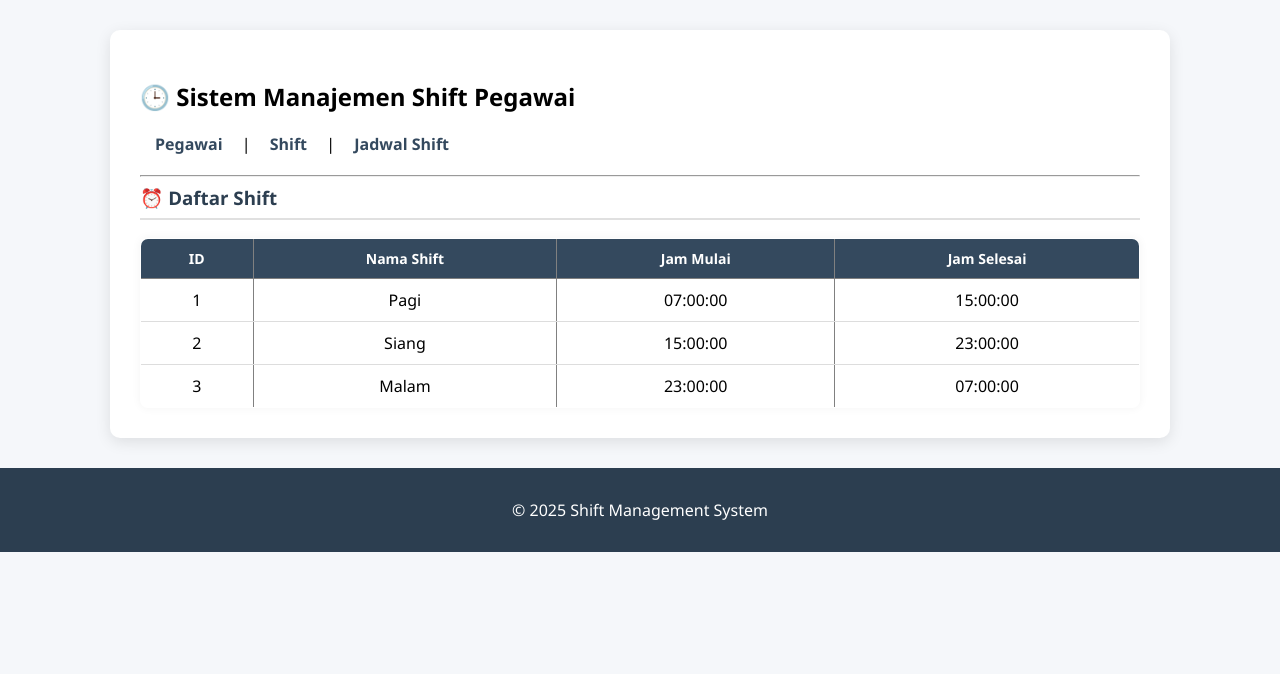
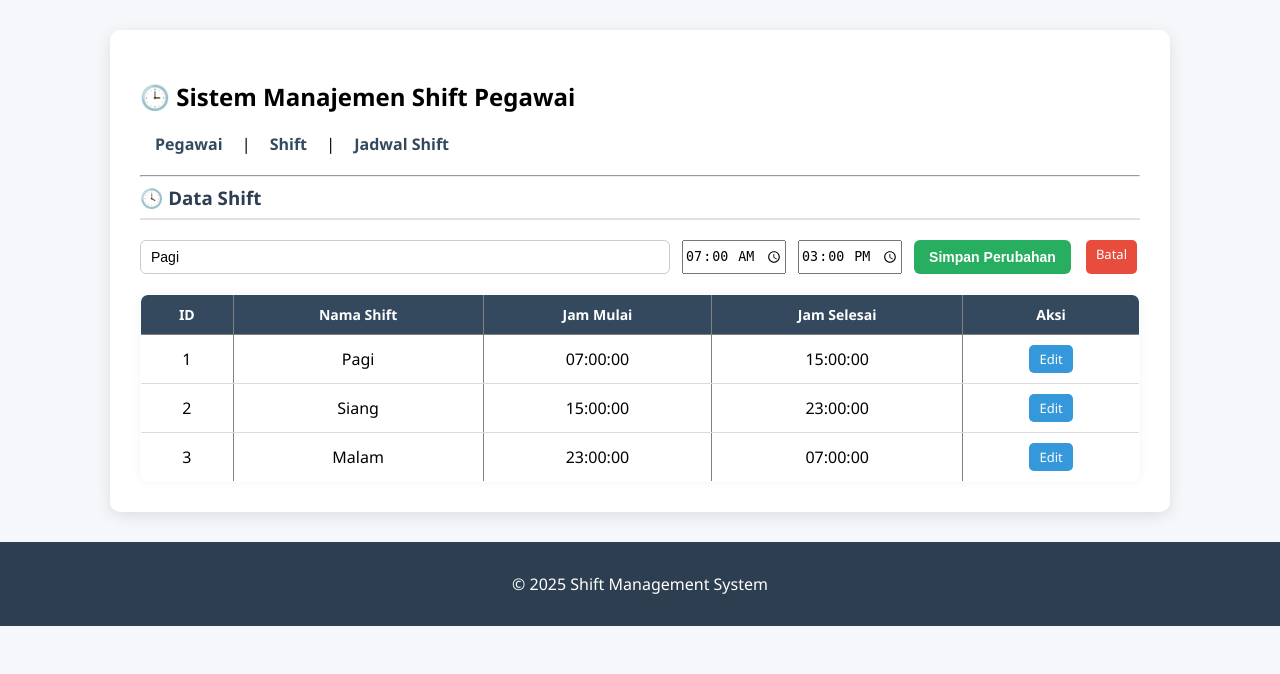
Before and after one commit to paaaaaaww/TP7DPBO2425C2, a PHP site: page /index.php?page=shift&edit_shift=1 in a window 1280 px wide. Shown: the part 126-800 px from the top of the page. Run offline with PHP 8.4, Linux system fonts and the light colour scheme; data comes from the database, SQL or seed files in the repository.

Commit message:
Update shift.php

```diff
--- a/TP8/view/shift.php
+++ b/TP8/view/shift.php
@@ -1,21 +1,50 @@
 <?php
+// Ambil semua data shift
 $dataShift = $shift->getAllShift();
+
+// Cek apakah sedang mode edit
+$editShift = null;
+if (isset($_GET['edit_shift'])) {
+    foreach ($dataShift as $s) {
+        // kalo id shift sama dengan yang dipilih, simpan datanya untuk diedit
+        if ($s['id_shift'] == $_GET['edit_shift']) {
+            $editShift = $s;
+        }
+    }
+}
 ?>
 
-<h3>⏰ Daftar Shift</h3>
+<h3>🕓 Data Shift</h3>
+
+<?php if ($editShift): ?>
+<form method="POST" class="form-box">
+    <input type="hidden" name="id_shift" value="<?= $editShift['id_shift']; ?>">
+    <input type="text" name="nama_shift" value="<?= $editShift['nama_shift']; ?>" readonly>
+    <input type="time" name="jam_mulai" value="<?= $editShift['jam_mulai']; ?>" required>
+    <input type="time" name="jam_selesai" value="<?= $editShift['jam_selesai']; ?>" required>
+
+    <button type="submit" name="edit_shift" class="btn-primary">Simpan Perubahan</button>
+    <a href="?page=shift" class="btn btn-delete">Batal</a>
+</form>
+<?php endif; ?>
+
 <table border="1" cellpadding="6" cellspacing="0">
     <tr>
         <th>ID</th>
         <th>Nama Shift</th>
         <th>Jam Mulai</th>
         <th>Jam Selesai</th>
+        <th>Aksi</th>
     </tr>
     <?php foreach ($dataShift as $s): ?>
     <tr>
         <td><?= $s['id_shift']; ?></td>
         <td><?= htmlspecialchars($s['nama_shift']); ?></td>
-        <td><?= $s['jam_mulai']; ?></td>
-        <td><?= $s['jam_selesai']; ?></td>
+        <td><?= htmlspecialchars($s['jam_mulai']); ?></td>
+        <td><?= htmlspecialchars($s['jam_selesai']); ?></td>
+        <td>
+            <a href="?page=shift&edit_shift=<?= $s['id_shift']; ?>" class="btn btn-edit">Edit</a>
+        </td>
     </tr>
     <?php endforeach; ?>
 </table>
```
